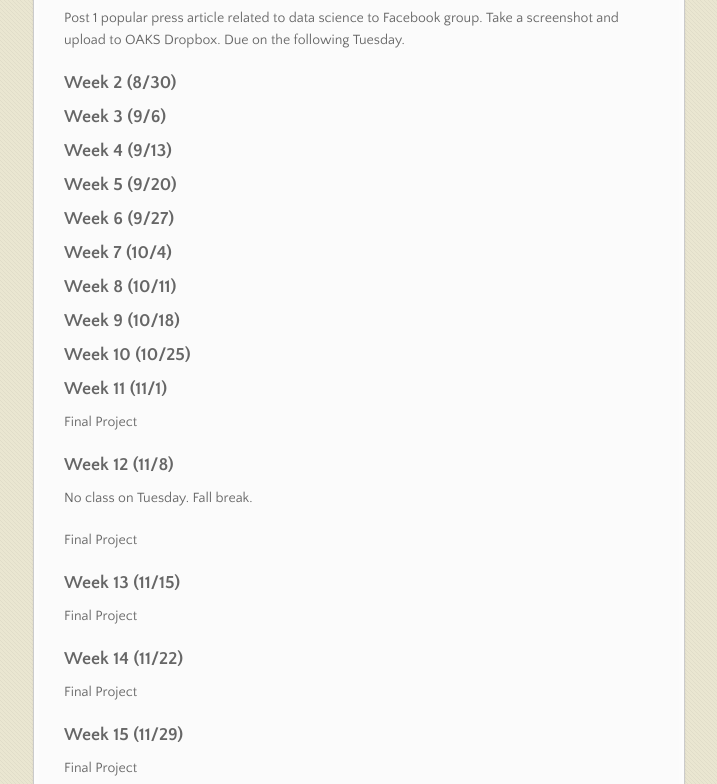
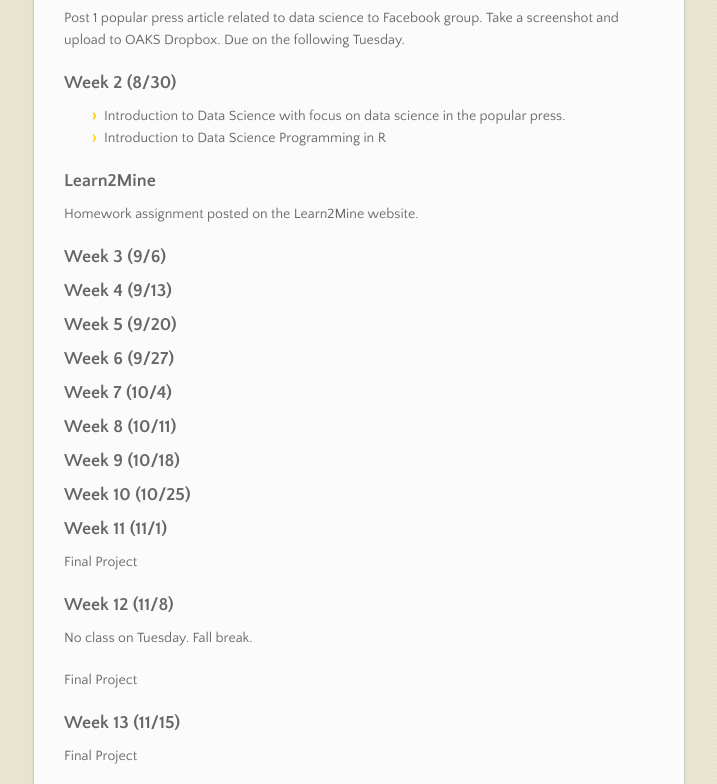
Before and after one commit to Anderson-Lab/data-101-fall-2016, a plain HTML site: page index.html in a window 1280 px wide. Shown: the part 3320-4104 px from the top of the page, without its empty margins (282-999 px from the left). Drawn offline with nearby package versions, Linux system fonts and the light colour scheme.

```diff
--- a/index.html
+++ b/index.html
@@ -191,6 +191,16 @@
 <h3>
 <a id="week-2-830" class="anchor" href="#week-2-830" aria-hidden="true"><span aria-hidden="true" class="octicon octicon-link"></span></a>Week 2 (8/30)</h3>
 
+<ul>
+<li>Introduction to Data Science with focus on data science in the popular press.</li>
+<li>Introduction to Data Science Programming in R</li>
+</ul>
+
+<h3>
+<a id="learn2mine" class="anchor" href="#learn2mine" aria-hidden="true"><span aria-hidden="true" class="octicon octicon-link"></span></a>Learn2Mine</h3>
+
+<p>Homework assignment posted on the Learn2Mine website.</p>
+
 <h3>
 <a id="week-3-96" class="anchor" href="#week-3-96" aria-hidden="true"><span aria-hidden="true" class="octicon octicon-link"></span></a>Week 3 (9/6)</h3>
 
```
Also changed, not shown: params.json (+1 -1 lines).
